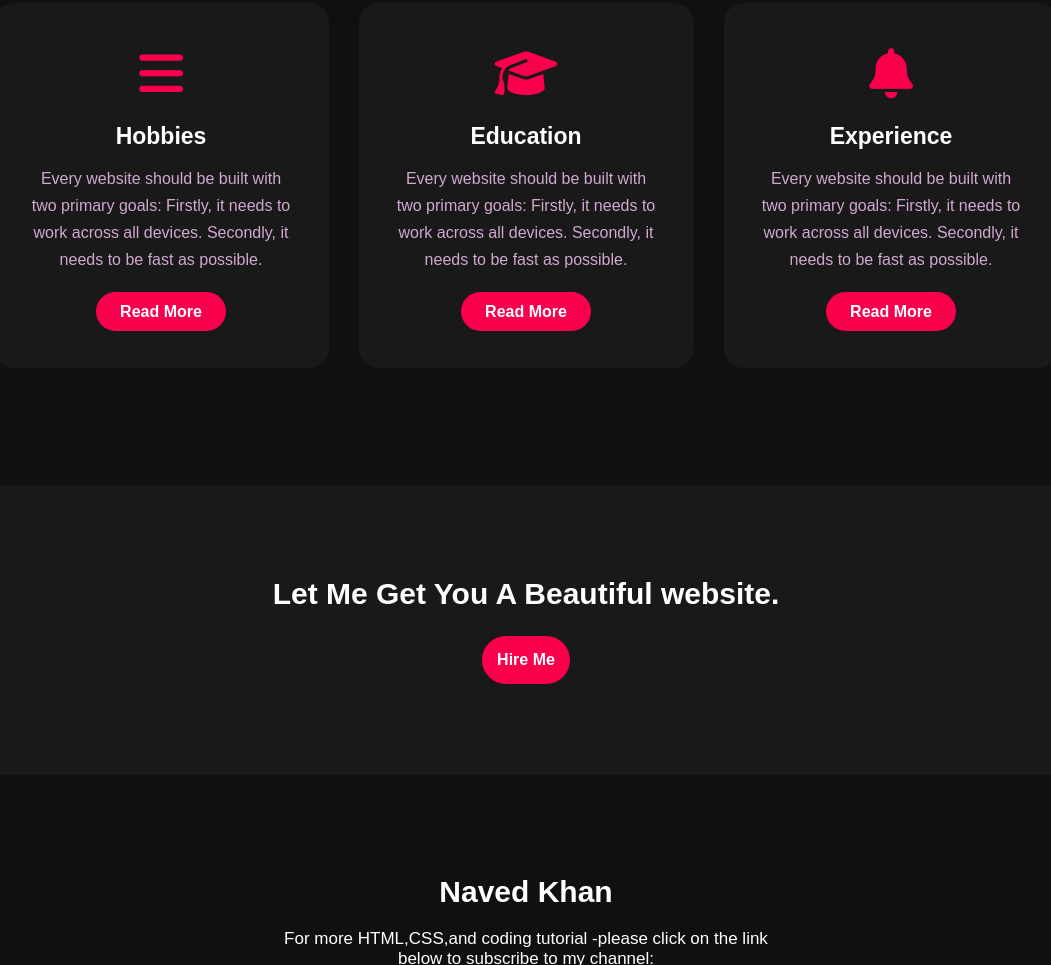
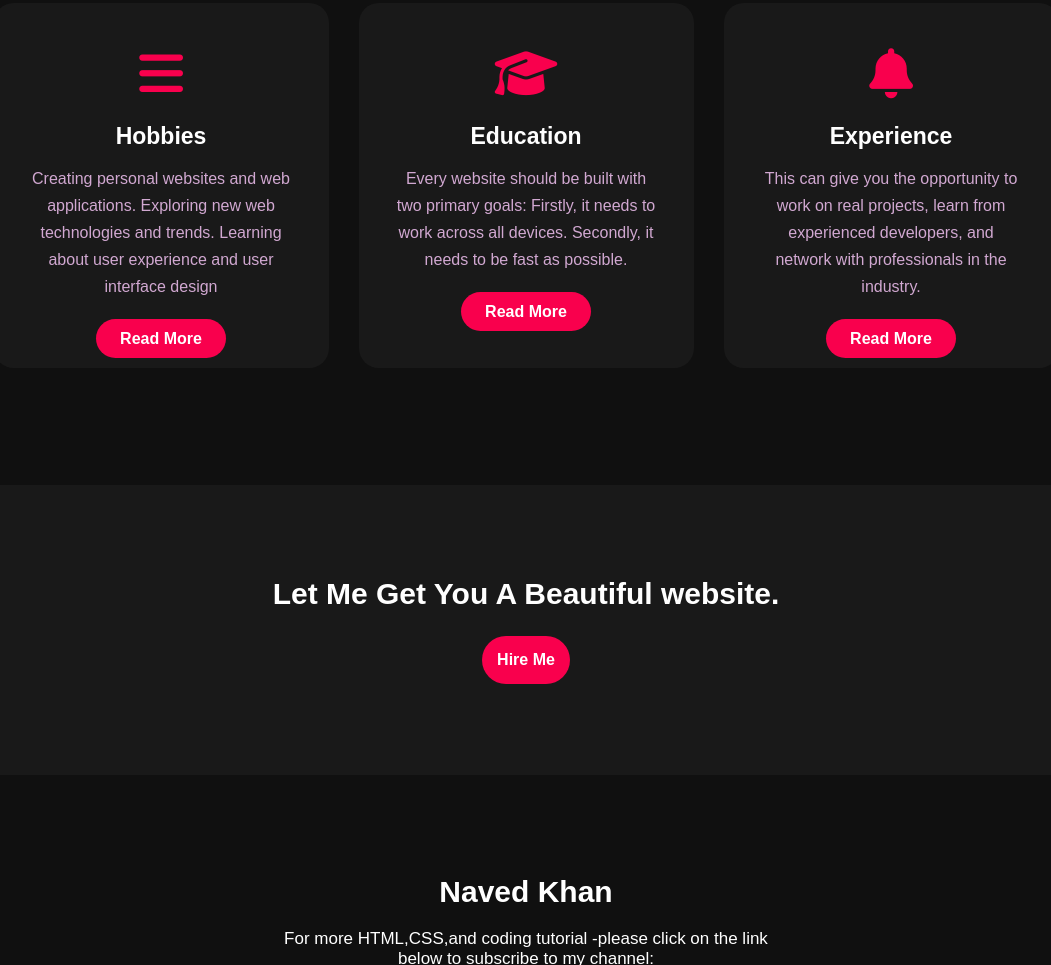
Before and after one commit to navedkhan63705/navedkhan.github.io, a plain HTML site: page portfolio.html in a window 1280 px wide. Shown: the part 1704-2669 px from the top of the page, without its empty margins (114-1165 px from the left). Drawn offline with Linux system fonts and the light colour scheme.

Commit message:
Update portfolio.html

```diff
--- a/portfolio.html
+++ b/portfolio.html
@@ -64,8 +64,9 @@
                 <h5> Hobbies</h5>
                 <div class="pra">
                     <p>
-                        Every website should be built with two primary goals: Firstly, it needs to work across all
-                        devices. Secondly, it needs to be fast as possible.
+                        Creating personal websites and web applications.
+                        Exploring new web technologies and trends.
+                        Learning about user experience and user interface design
                     </p>
                     <p style="text-align:center">
                         <a class="button" href="#">Read More</a>
@@ -90,8 +91,7 @@
                 <h5> Experience</h5>
                 <div class="pra">
                     <p>
-                        Every website should be built with two primary goals: Firstly, it needs to work across all
-                        devices. Secondly, it needs to be fast as possible.
+                       This can give you the opportunity to work on real projects, learn from experienced developers, and network with professionals in the industry.
                     </p>
                     <p style="text-align:center">
                         <a class="button" href="#">Read More</a>
```
